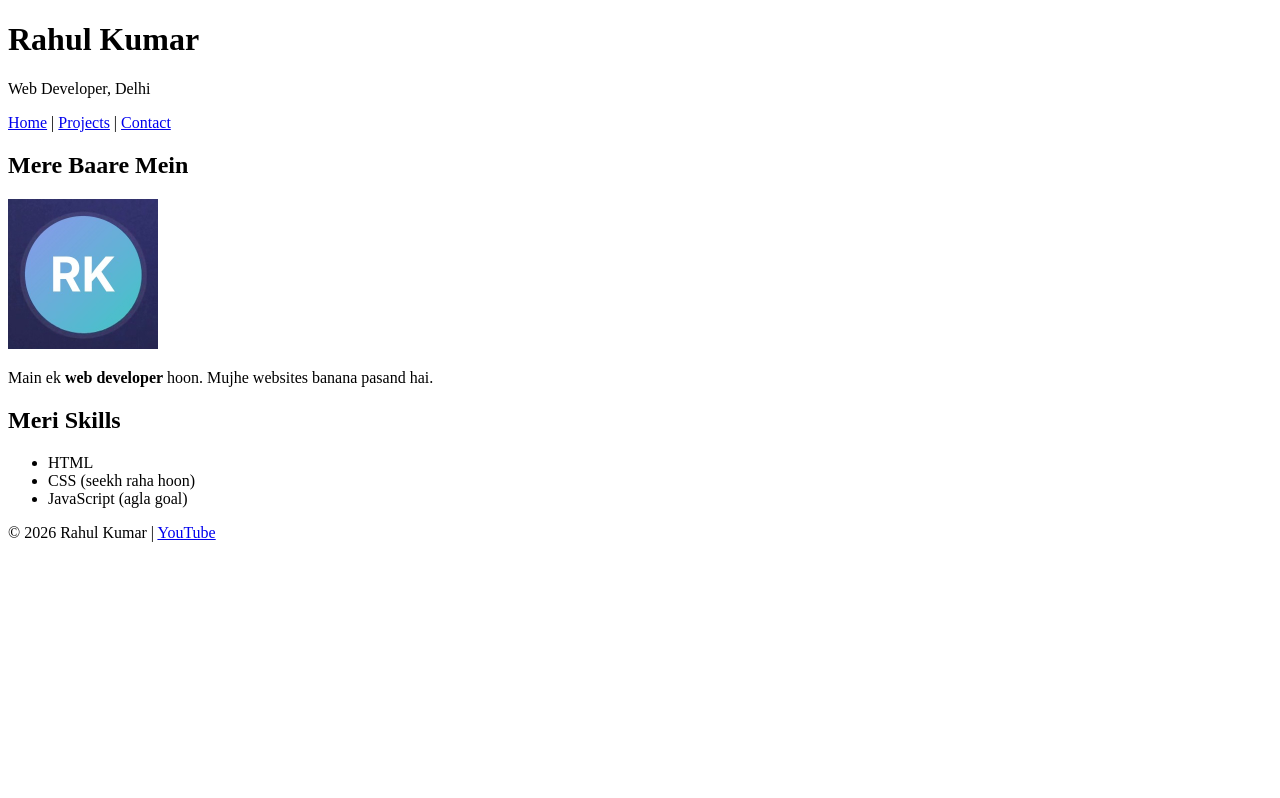
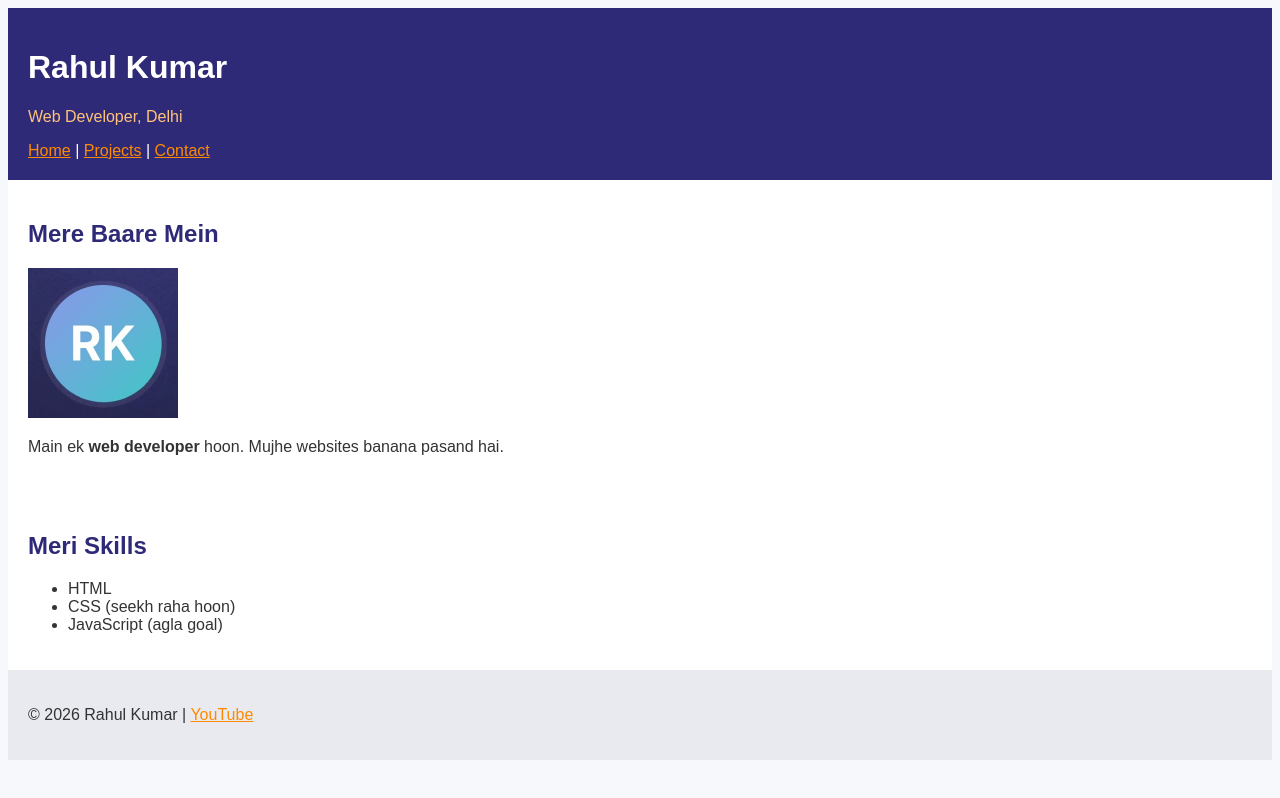
Before and after one commit to codingcush-dev/portfolio, a plain HTML site: page index.html in a window 1280 px wide. Drawn offline with Linux system fonts and the light colour scheme.

Commit message:
Add CSS styling

```diff
--- a/index.html
+++ b/index.html
@@ -5,11 +5,12 @@
     <meta name="viewport" content="width=device-width, initial-scale=1.0">
     <title>Rahul Kumar - Web Developer</title>
     <meta name="description" content="Rahul Kumar ki portfolio website - HTML projects, skills aur contact">
+    <link rel="stylesheet" href="style.css">
 </head>
 <body>
     <header>
         <h1>Rahul Kumar</h1>
-        <p>Web Developer, Delhi</p>
+        <p class="tagline">Web Developer, Delhi</p>
         <nav>
             <a href="index.html">Home</a> |
             <a href="projects.html">Projects</a> |
--- /dev/null
+++ b/style.css
@@ -0,0 +1,38 @@
+body {
+    background-color: #F7F8FC;
+    color: #333333;
+    font-family: Arial, sans-serif;
+}
+
+header {
+    background-color: #2E2A78;
+    color: white;
+    padding: 20px;
+}
+
+a {
+    color: #FF8A00;
+}
+
+h2 {
+    color: #2E2A78;
+}
+
+.tagline {
+    color: #FFC27A;
+}
+
+#about {
+    background-color: white;
+    padding: 20px;
+}
+
+#skills {
+    background-color: white;
+    padding: 20px;
+}
+
+footer {
+    background-color: #E9EAF0;
+    padding: 20px;
+}
```
Also changed, not shown: contact.html (+1 -0 lines), projects.html (+1 -0 lines).
